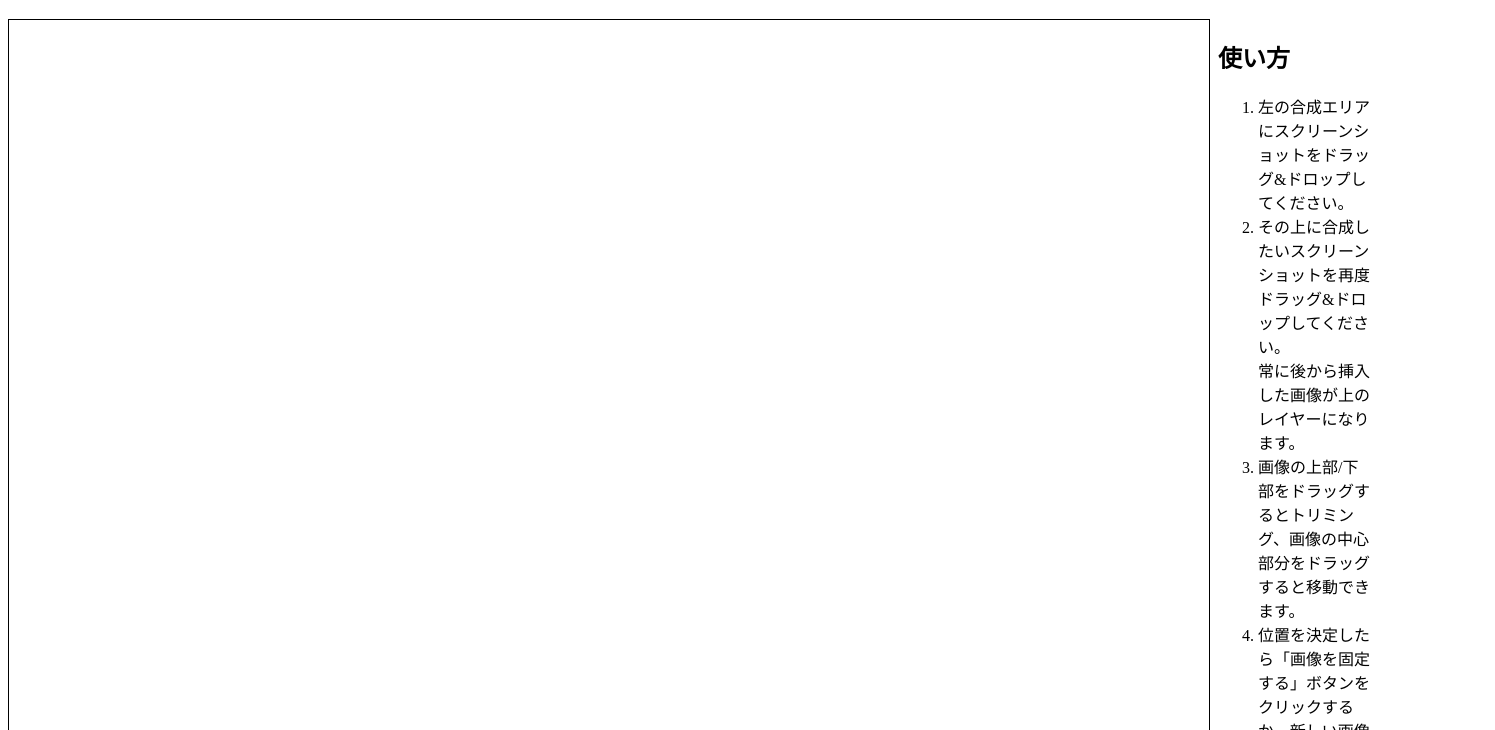
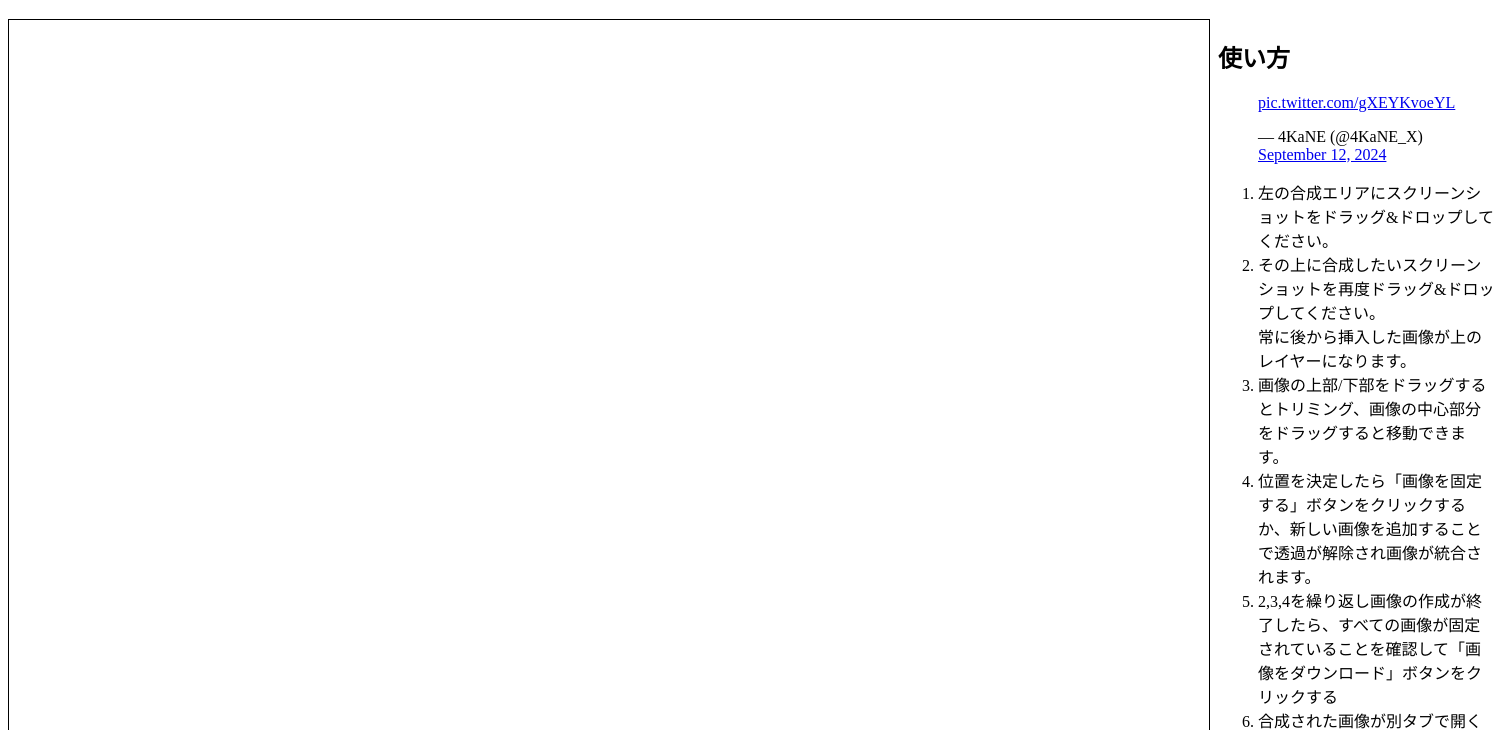
Before and after one commit to 4KaNE/FGO-Status-Synthesizer, a plain HTML site: page index.html in a window 1280 px wide. Shown: the part 70-800 px from the top of the page, 1495 px wide, since content can reach past the window. Drawn offline with Linux system fonts and the light colour scheme.

Commit message:
X(Twitter)Usage動画埋め込み

```diff
--- a/index.html
+++ b/index.html
@@ -17,6 +17,11 @@
             </table>
             <div id="wrapp-download"></div>
             <h2>使い方</h2>
+                <blockquote class="twitter-tweet" data-media-max-width="560">
+                    <p lang="zxx" dir="ltr"><a href="https://t.co/gXEYKvoeYL">pic.twitter.com/gXEYKvoeYL</a></p>
+                    &mdash; 4KaNE (@4KaNE_X) <a href="https://twitter.com/4KaNE_X/status/1834214719689031874?ref_src=twsrc%5Etfw">September 12, 2024</a>
+                </blockquote>
+                <script async src="https://platform.twitter.com/widgets.js" charset="utf-8"></script>
             <p>
                 <ol>
                     <li>左の合成エリアにスクリーンショットをドラッグ&ドロップしてください。</li>
```
